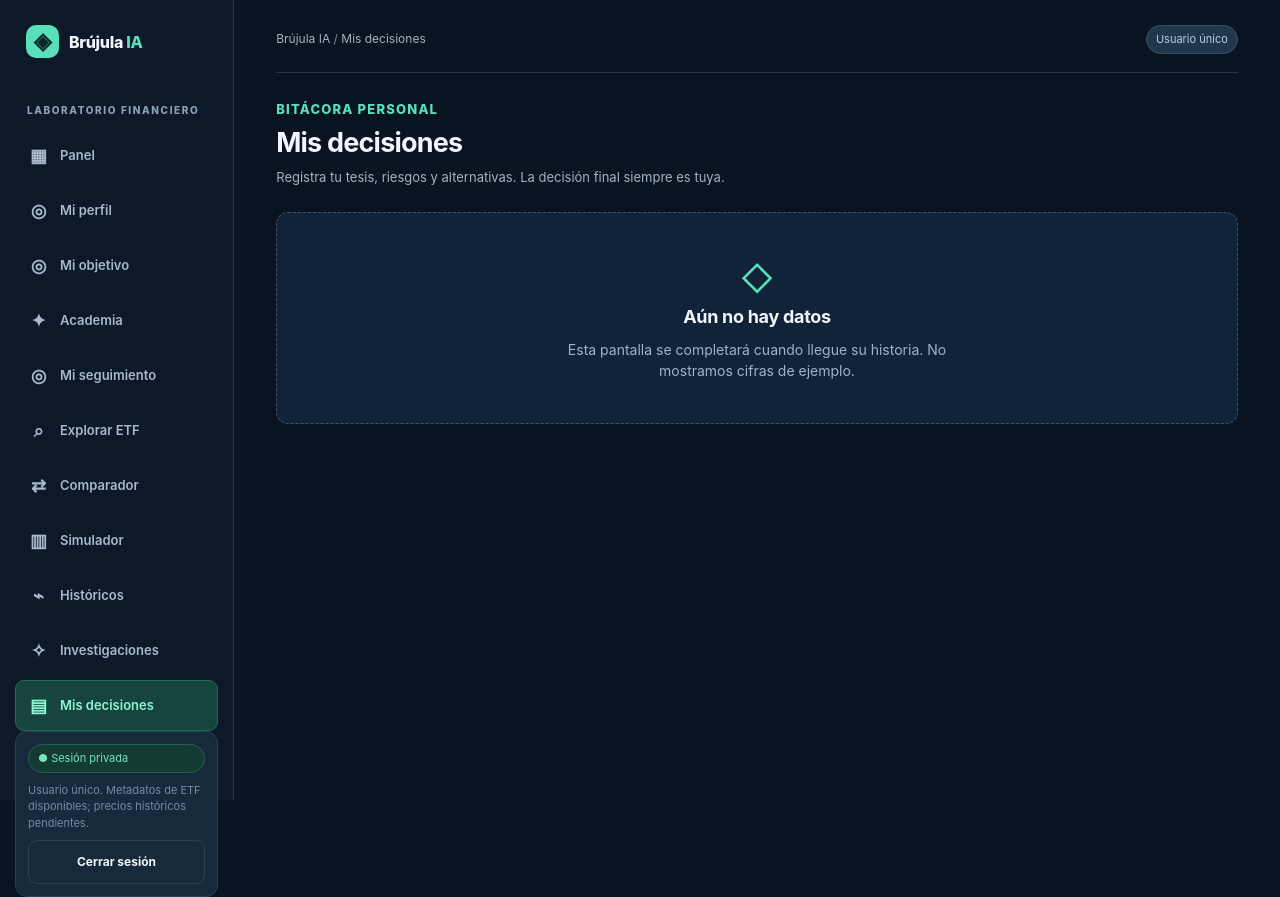
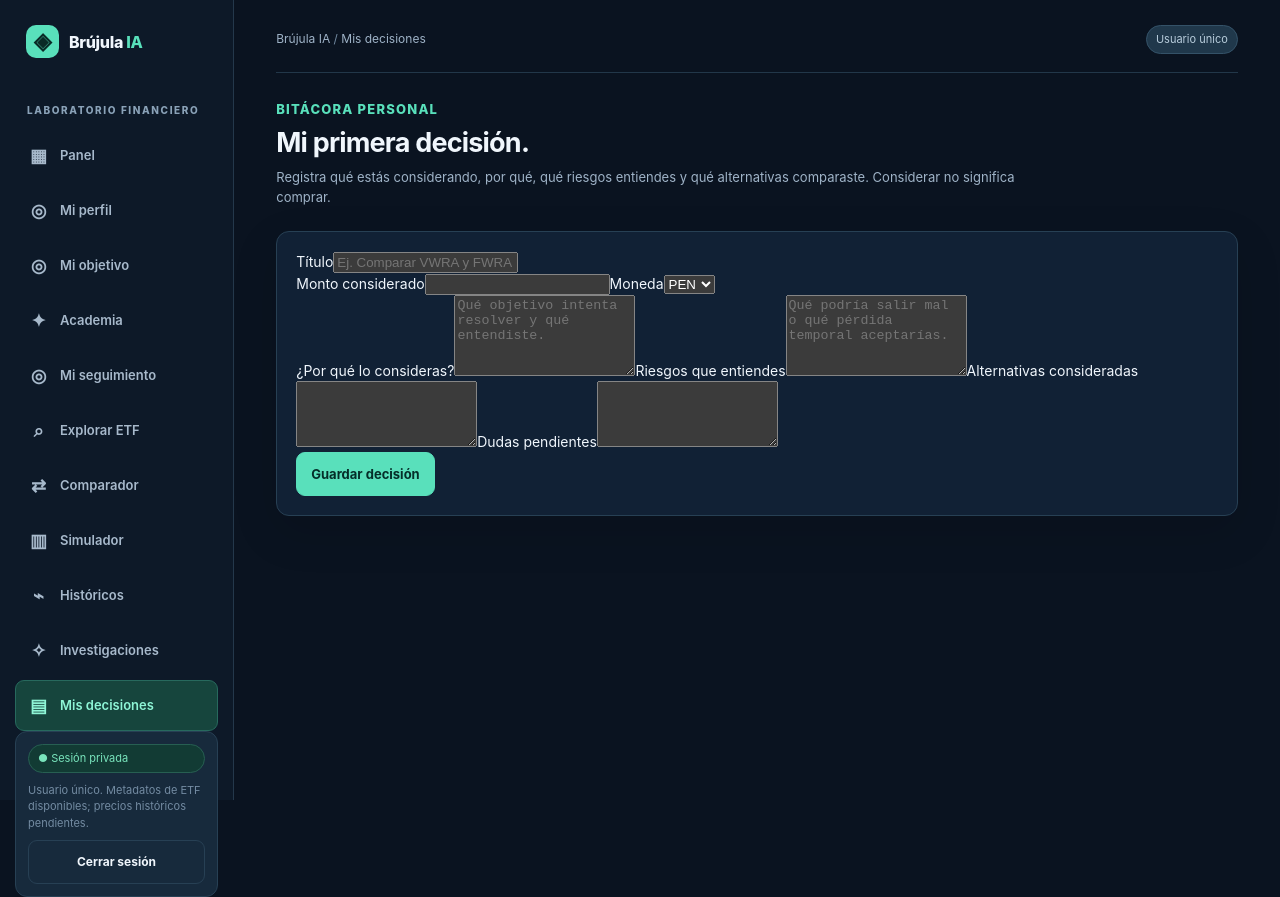
Before and after one commit to AlexisCasas/brujula-financiera-ia, a Next.js app: page /decisiones in a window 1280 px wide. Built offline with nearby package versions, Linux system fonts and the light colour scheme.

Commit message:
feat: complete beginner journey screen

```diff
--- a/src/app/(app)/decisiones/page.tsx
+++ b/src/app/(app)/decisiones/page.tsx
@@ -1,10 +1,3 @@
-import { findNavItem } from "@/lib/navigation";
-import { ScreenPlaceholder } from "@/components/ScreenPlaceholder";
-
-const item = findNavItem("/decisiones")!;
-
-export const metadata = { title: `${item.label} · Brújula Financiera IA` };
-
-export default function Page() {
-  return <ScreenPlaceholder item={item} />;
-}
+import {DecisionForm} from "@/components/beginner/DecisionForm";
+export const metadata={title:"Mis decisiones · Brújula Financiera IA"};
+export default function DecisionsPage(){return <section aria-labelledby="screen-title"><header className="intro"><p className="eyebrow">Bitácora personal</p><h1 id="screen-title">Mi primera decisión.</h1><p>Registra qué estás considerando, por qué, qué riesgos entiendes y qué alternativas comparaste. Considerar no significa comprar.</p></header><DecisionForm/></section>;}
```
